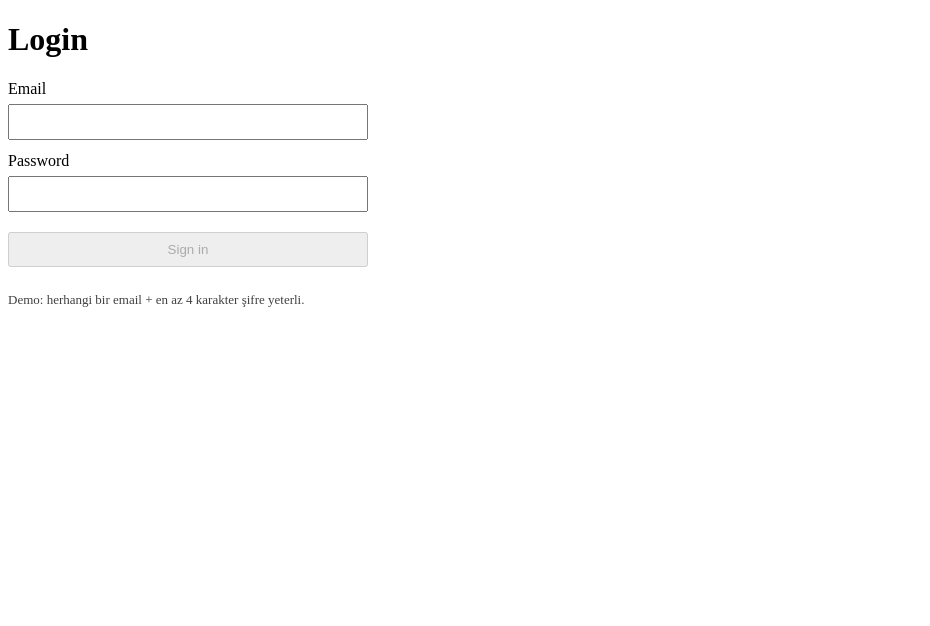
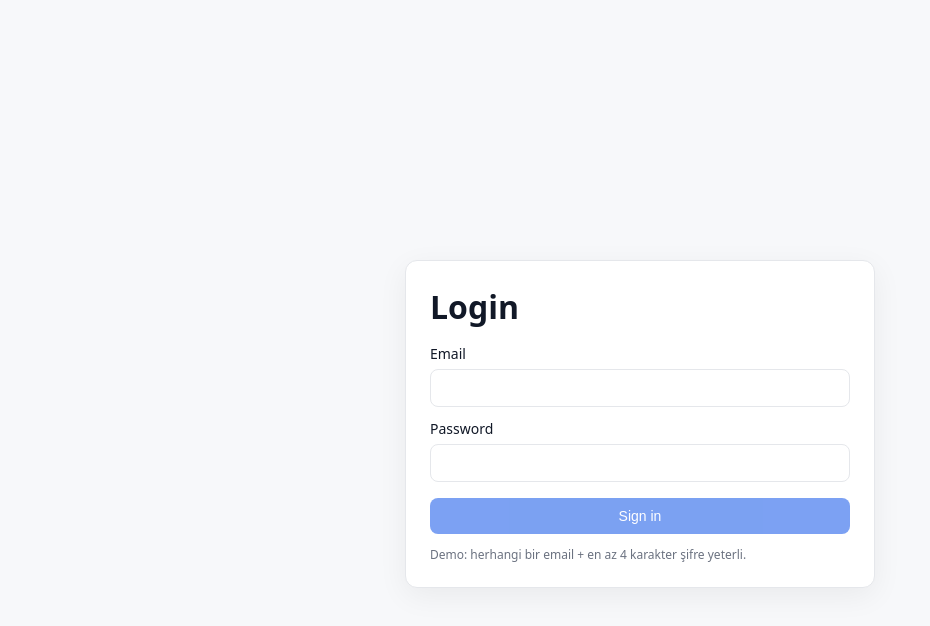
Before and after one commit to alminaildirar/employee-dashboard-angular, an Angular app: page /login in a window 1280 px wide. Shown: the top 626 px of the page, without its empty margins (0-930 px from the left). Built offline with nearby package versions, Linux system fonts and the light colour scheme.

Commit message:
improve base layout and login page styling

```diff
--- a/src/app/features/login/login.page.html
+++ b/src/app/features/login/login.page.html
@@ -1,3 +1,5 @@
+<div class="page">
+  <div class="card">
     <h1>Login</h1>
 
     <form [formGroup]="form" (ngSubmit)="onSubmit()">
@@ -22,5 +24,10 @@
       @if (error) {
       <p class="error">{{ error }}</p>
       }
-  <p class="hint">Demo: herhangi bir email + en az 4 karakter şifre yeterli.</p>
+
+      <p class="hint">
+        Demo: herhangi bir email + en az 4 karakter şifre yeterli.
+      </p>
     </form>
+  </div>
+</div>
--- a/src/app/features/login/login.page.scss
+++ b/src/app/features/login/login.page.scss
@@ -1,31 +1,72 @@
+.page {
+  min-height: 100vh;
+  display: grid;
+  place-items: center;
+  padding: 24px;
+}
+
+.card {
+  width: min(420px, 100%);
+  background: var(--color-surface);
+  border: 1px solid var(--color-border);
+  border-radius: 12px;
+  padding: 24px;
+  box-shadow: 0 8px 30px rgba(0, 0, 0, 0.06);
+}
+
+h1 {
+  margin: 0 0 16px;
+}
+
 form {
   display: flex;
   flex-direction: column;
   gap: 12px;
-  max-width: 360px;
 }
 
 label {
   display: flex;
   flex-direction: column;
   gap: 6px;
+  font-size: 14px;
 }
 
 input {
-  padding: 8px;
+  padding: 10px 12px;
+  border-radius: 8px;
+  border: 1px solid var(--color-border);
   font-size: 14px;
+
+  &:focus {
+    outline: none;
+    border-color: var(--color-primary);
+  }
 }
 
 button {
-  margin-top: 8px;
-  padding: 8px;
+  margin-top: 4px;
+  padding: 10px 12px;
+  border-radius: 8px;
+  border: none;
+  background: var(--color-primary);
+  color: white;
+  font-size: 14px;
+  cursor: pointer;
+
+  &:disabled {
+    opacity: 0.6;
+    cursor: not-allowed;
+  }
 }
 
 .error {
+  margin: 0;
   color: #b00020;
+  font-size: 13px;
 }
 
 .hint {
-  opacity: 0.75;
-  font-size: 13px;
+  margin: 0;
+  font-size: 12px;
+  color: var(--color-muted);
 }
--- a/src/app/shared/ui/shell/shell.component.scss
+++ b/src/app/shared/ui/shell/shell.component.scss
@@ -5,53 +5,51 @@
 .topbar {
   display: flex;
   align-items: center;
-  gap: 16px;
-  padding: 12px 16px;
-  border-bottom: 1px solid #ddd;
+  gap: 24px;
+  padding: 12px 24px;
+  background: var(--color-surface);
+  border-bottom: 1px solid var(--color-border);
 }
 
 .brand {
   font-weight: 700;
+  font-size: 16px;
 }
 
 .nav {
   display: flex;
-  gap: 12px;
+  gap: 16px;
 
   a {
     text-decoration: none;
+    color: var(--color-muted);
+    font-weight: 500;
 
     &.active {
-      text-decoration: underline;
+      color: var(--color-primary);
+    }
+
+    &:hover {
+      color: var(--color-text);
     }
   }
 }
 
-.login {
+.login,
+.logout {
   margin-left: auto;
+  background: none;
+  border: 1px solid var(--color-border);
+  padding: 6px 12px;
+  border-radius: 6px;
+  cursor: pointer;
+  font-size: 14px;
+
+  &:hover {
+    background: var(--color-bg);
+  }
 }
 
 .content {
-  padding: 16px;
+  padding: 24px;
 }
-
-.logout {
-  margin-left: auto;
-  padding: 6px 10px;
-}
-
-.topbar {
-  display: flex;
-  align-items: center;
-  gap: 16px;
-}
-
-.nav {
-  display: flex;
-  gap: 12px;
-}
-
-.logout,
-.login {
-  margin-left: auto;
-}
--- a/src/styles.scss
+++ b/src/styles.scss
@@ -1 +1,16 @@
 /* You can add global styles to this file, and also import other style files */
+:root {
+  --color-bg: #f7f8fa;
+  --color-surface: #ffffff;
+  --color-border: #e5e7eb;
+  --color-text: #111827;
+  --color-muted: #6b7280;
+  --color-primary: #2563eb;
+}
+
+body {
+  margin: 0;
+  font-family: system-ui, -apple-system, BlinkMacSystemFont, sans-serif;
+  background: var(--color-bg);
+  color: var(--color-text);
+}
```
Lines whose indentation alone changed are shown as unchanged.
